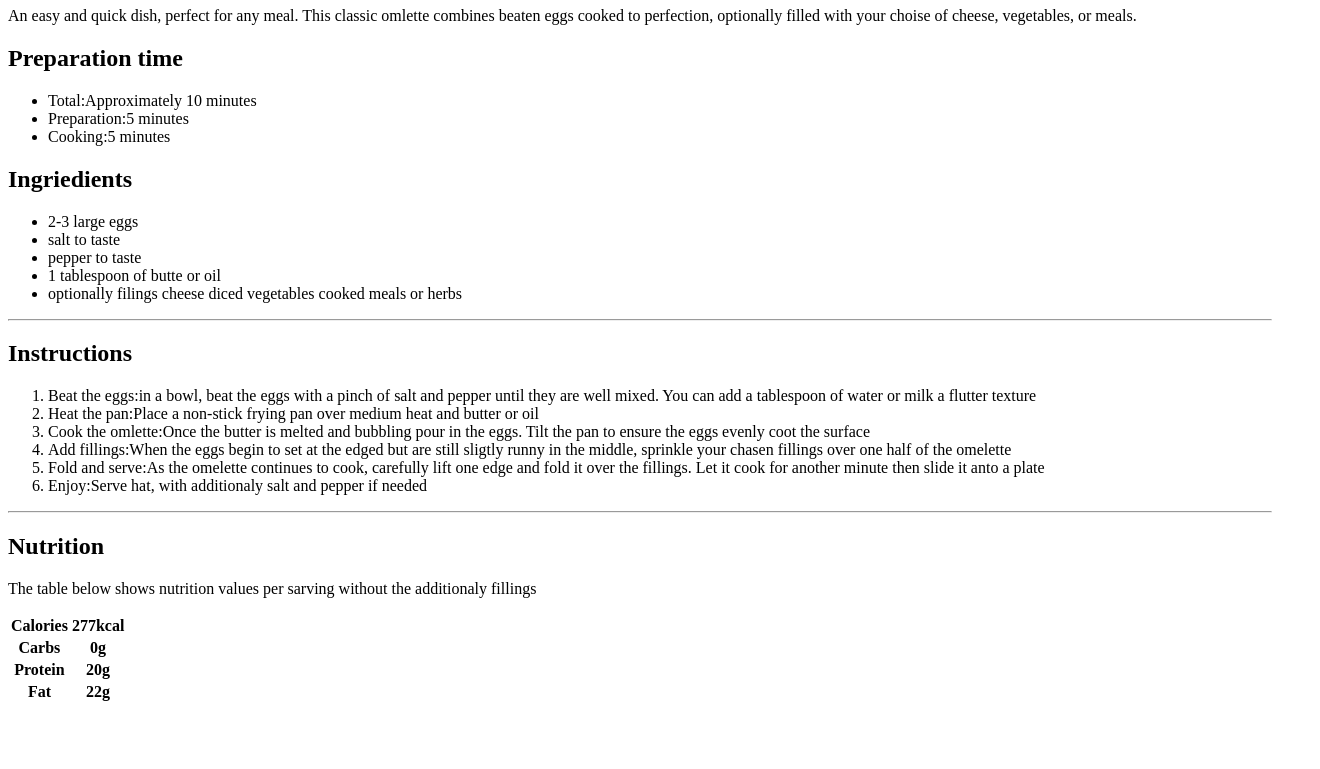
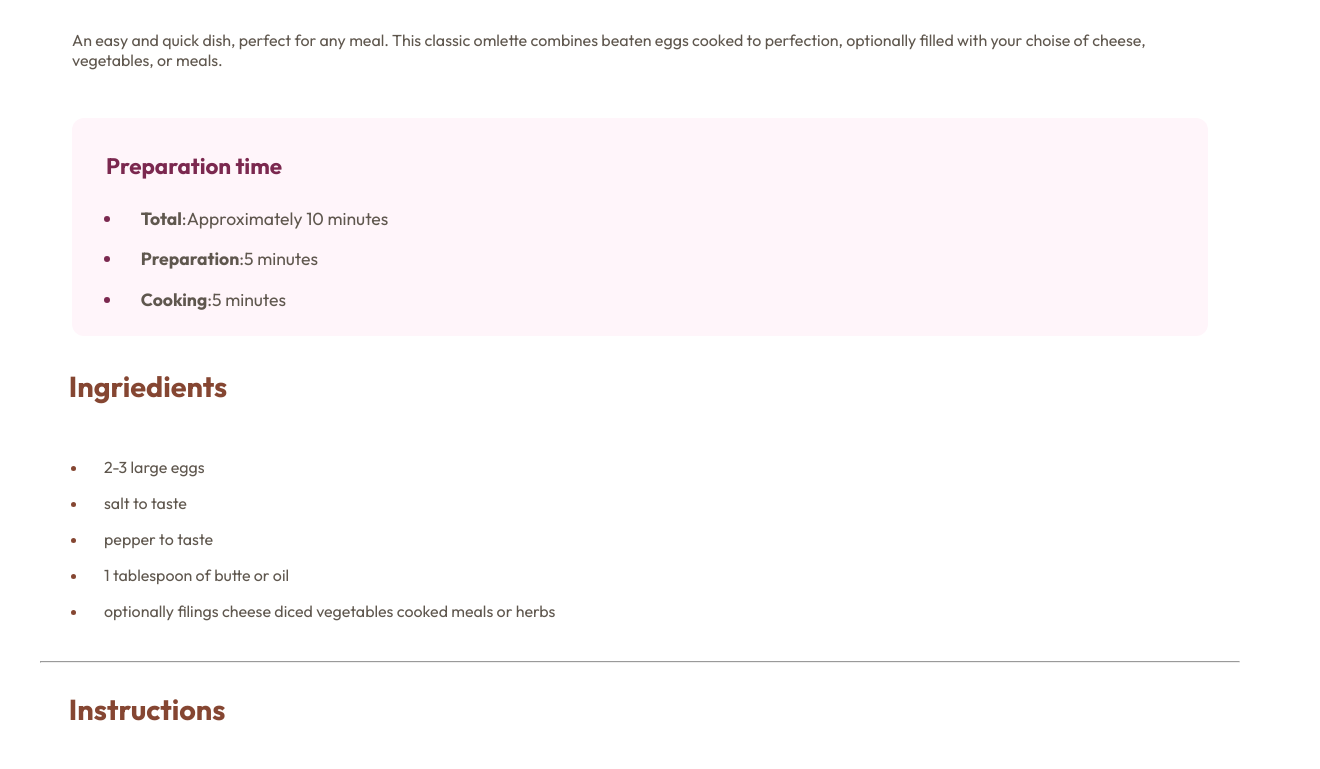
Before and after one commit to oskarborzestowski/layout-practise-3, a plain HTML site: page index.html in a window 1280 px wide. Shown: the part 685-1454 px from the top of the page, 1320 px wide, since content can reach past the window. Before the commit the page ends 1397 px from the top, so only its background shows below. Drawn offline with Linux system fonts and the light colour scheme.

Commit message:
third commit

```diff
--- a/index.html
+++ b/index.html
@@ -14,15 +14,17 @@
 </head>
 
 <body>
+  <div class="wrapper">
     <div class="hero-img">
       <img src="recipe-page-main/assets/images/image-omelette.jpeg" alt="">
     </div>
 
     <h1>Simple Omlette Recipe</h1>
-  <p>An easy and quick dish, perfect for any meal. This classic omlette combines beaten eggs cooked to perfection,
+    <p class="describe">An easy and quick dish, perfect for any meal. This classic omlette combines beaten eggs cooked
+      to perfection,
       optionally filled with your choise of cheese, vegetables, or meals.</p>
 
-  <div class="preparation-time">
+    <div class="preparation">
       <h2 class="preparation__title">Preparation time</h2>
       <ul class="preparation__list">
         <li><span>Total</span>:Approximately 10 minutes</li>
@@ -32,7 +34,7 @@
     </div>
 
     <h2 class="brown">Ingriedients</h2>
-  <ul>
+    <ul class="ingriedients__list">
       <li>2-3 large eggs</li>
       <li>salt to taste</li>
       <li>pepper to taste</li>
@@ -41,7 +43,7 @@
     </ul>
     <hr>
     <h2 class="brown">Instructions</h2>
-  <ol>
+    <ol class="instruction__list">
       <li><span>Beat the eggs</span>:in a bowl, beat the eggs with a pinch of salt and pepper until they are well mixed.
         You can add a tablespoon of water or milk a flutter texture</li>
       <li><span>Heat the pan</span>:Place a non-stick frying pan over medium heat and butter or oil</li>
@@ -56,36 +58,35 @@
     <hr>
     <h2 class="brown">Nutrition</h2>
     <p>The table below shows nutrition values per sarving without the additionaly fillings</p>
-  <table>
-    <thead>
+    <div class="table">
+      <table class="customTable">
+
+        <tbody>
           <tr>
-        <th>Calories</th>
-        <th class="brown">277kcal</th>
-      </tr>
-    </thead>
-    <thead>
+            <td>Calories</td>
+            <td>255kcal</td>
           <tr>
-        <th>Carbs</th>
-        <th class="brown">0g</th>
-      </tr>
-    </thead>
-    <thead>
           <tr>
-        <th>Protein</th>
-        <th class="brown">20g</th>
-      </tr>
-    </thead>
-    <thead>
+            <td>Herbs</td>
+            <td>2g</td>
           <tr>
-        <th>Fat</th>
-        <th class="brown">22g</th>
-      </tr>
-    </thead>
+          <tr>
+            <td>Protein</td>
+            <td>22g</td>
+          <tr>
+          <tr>
+            <td>Fat</td>
+            <td>3g</td>
+          <tr>
+        </tbody>
+      </table>
+    </div>
 
-  </table>
+  </div>
 
 
 
+  </div>
 
 </body>
 
--- a/style.scss
+++ b/style.scss
@@ -1,9 +1,125 @@
-*{
-  box-sizing: border-box;
-  padding: 0;
-  margin: 0;
+* {
+	box-sizing: border-box;
+	padding: 0;
+	margin: 0;
 }
 
-body{
-    font-family: "Outfit", sans-serif;
+body {
+	font-family: 'Outfit', sans-serif;
+	height: 100vh;
 }
+
+.wrapper {
+	margin: 0 auto;
+	max-width: 1200px;
+}
+hr {
+	height: 1px;
+	color: hsl(30, 18%, 87%);
+}
+.hero-img {
+	margin-top: 2em;
+	width: 100%;
+	height: 100%;
+	border-radius: 3%;
+	overflow: hidden;
+	img {
+		width: 100%;
+		height: 100%;
+	}
+}
+h1 {
+	margin: 1em;
+	font-size: 2.2rem;
+}
+.describe {
+	margin: 1em;
+	padding: 1em;
+	font-size: 1rem;
+	color: hsl(30, 10%, 34%);
+}
+.preparation {
+	background-color: hsl(330, 100%, 98%);
+	margin: 2em;
+	padding: 1em;
+	border-radius: 12px;
+	&__title {
+		color: hsl(332, 51%, 32%);
+		font-size: 1.4rem;
+		padding: 0.8em;
+	}
+	&__list {
+		font-size: 1.1rem;
+		padding: 0em 2em;
+
+		li {
+			padding: 0.5em 1em;
+
+			color: hsl(30, 10%, 34%);
+
+			span {
+				font-weight: bold;
+			}
+		}
+		li::marker {
+			color: hsl(332, 51%, 32%);
+		}
+	}
+}
+.brown {
+	font-size: 1.8rem;
+	color: hsl(14, 45%, 36%);
+	margin: 1em;
+}
+
+.ingriedients__list {
+	margin: 0 1em 1em;
+	padding: 1em;
+
+	li {
+		margin-left: 1em;
+		padding: 0.5em 1em;
+		color: hsl(30, 10%, 34%);
+	}
+	li::marker {
+		color: hsl(14, 45%, 36%);
+	}
+}
+
+.instruction__list {
+	margin: 0 1em 1em;
+	padding: 1em;
+	color: hsl(30, 10%, 34%);
+	li {
+		margin-left: 1em;
+		padding: 0.5em 1em;
+
+		span {
+			font-weight: bold;
+		}
+	}
+	li::marker {
+		color: hsl(14, 45%, 36%);
+	}
+}
+
+p {
+	margin: 1em;
+	padding: 1em 1em;
+}
+.table {
+	margin: 1em;
+}
+table.customTable {
+	width: 100%;
+	background-color: #ffffff;
+	border-collapse: collapse;
+	margin: 1em 0;
+}
+
+tr {
+	border-bottom: 1px solid hsl(30, 18%, 87%);
+}
+td {
+	padding: 1em 3em;
+}
```
Also changed, not shown: css/style.css, 1 other file. Lines whose indentation alone changed are shown as unchanged.
